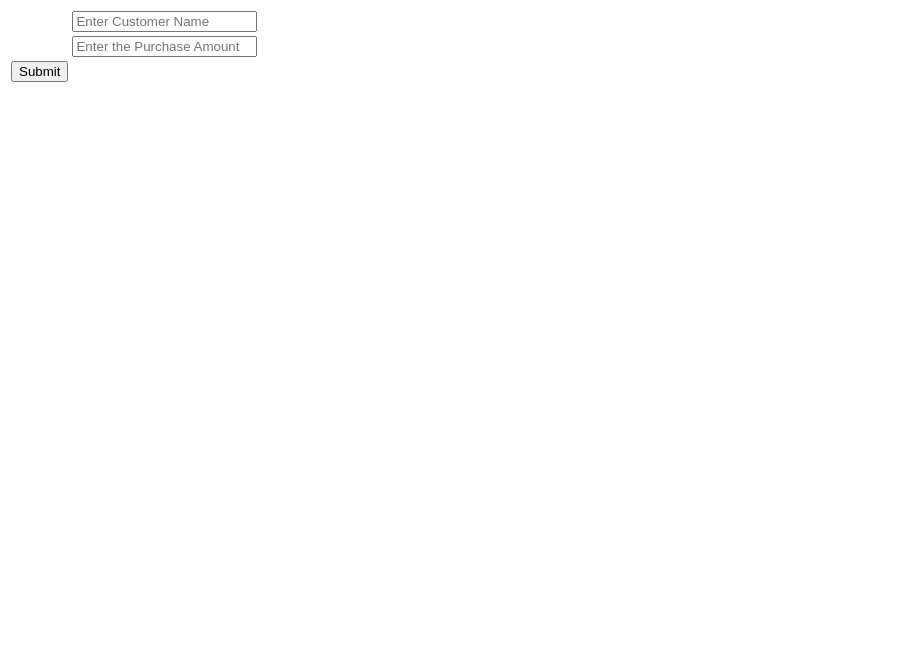
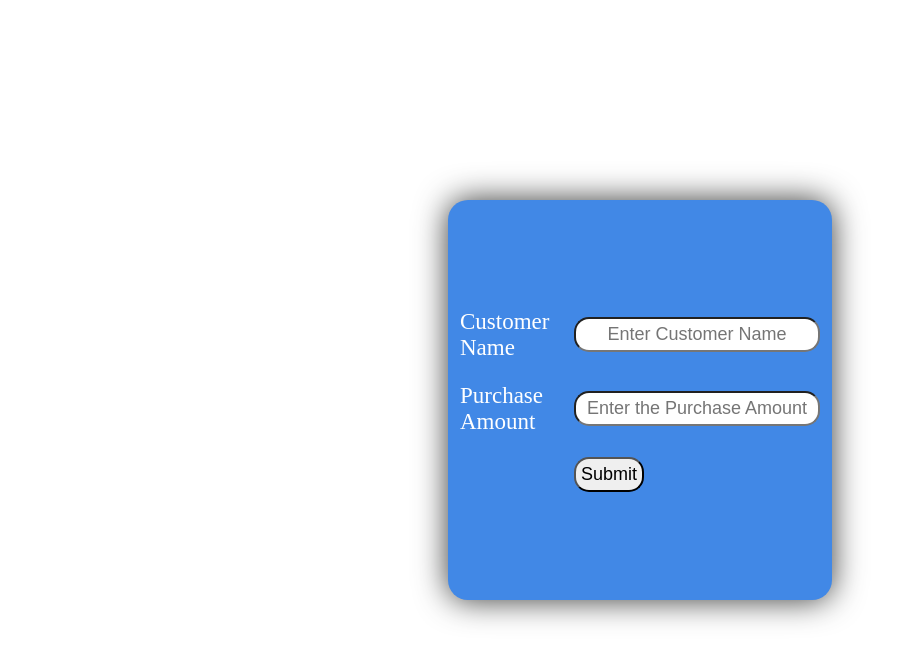
Before and after one commit to GOPI11690/Assign1, a plain HTML site: page index.html in a window 1280 px wide. Shown: the whole page, without its empty margins (0-908 px from the left). Drawn offline with Linux system fonts and the light colour scheme.

Commit message:
css file added

```diff
--- a/index.html
+++ b/index.html
@@ -4,23 +4,29 @@
     <meta charset="UTF-8">
     <meta name="viewport" content="width=device-width, initial-scale=1.0">
     <title>Assignment 1</title>
+    <link rel="stylesheet" href="style.css">
+    <script src="script.js" defer></script>
 </head>
 <body>
     <div class="main">
+        <div class="subMain">
             <table>
                 <tr>
-                <td><label for="custName"></label></td>
+                    <td><label for="custName">Customer Name</label></td>
                     <td><input type="text" id="custName" placeholder="Enter Customer Name" /></td>
                 </tr>
                 <tr>
-                <td><label for="purcAmt"></label></td>
+                    <td><label for="purcAmt">Purchase Amount</label></td>
                     <td><input id="purcAmt" type="text" placeholder="Enter the Purchase Amount"/></td>
                 </tr>
                 <tr>
-                <td colspan="1"><button>Submit</button></td>
+                    <td></td>
+                    <td><button>Submit</button></td>
 
                 </tr>
             </table>
         </div>
+
+    </div>
 </body>
 </html>
--- /dev/null
+++ b/style.css
@@ -0,0 +1,35 @@
+*{
+    margin: 0;
+    padding: 0;
+    scroll-behavior: smooth;
+}
+.main{
+    height: 100vh;
+    display: flex;
+    justify-content: center;
+    align-items: center;
+
+}
+.subMain{
+    width:30%;
+    height: 50%;
+    display: flex;
+    justify-content: center;
+    align-items: center;
+    box-shadow: 0px 0px 32px 0px rgb(55, 56, 55);
+    border-radius: 20px;
+    background-color: rgb(65, 136, 230);
+    font-size: 23px;
+    color: white;
+
+}
+.subMain table tr td{
+    padding: 10px;
+
+}
+td input, td button{
+    border-radius:15px;
+    padding: 5px;
+    font-size: large;
+    text-align: center;
+}
```
Lines whose indentation alone changed are shown as unchanged.
